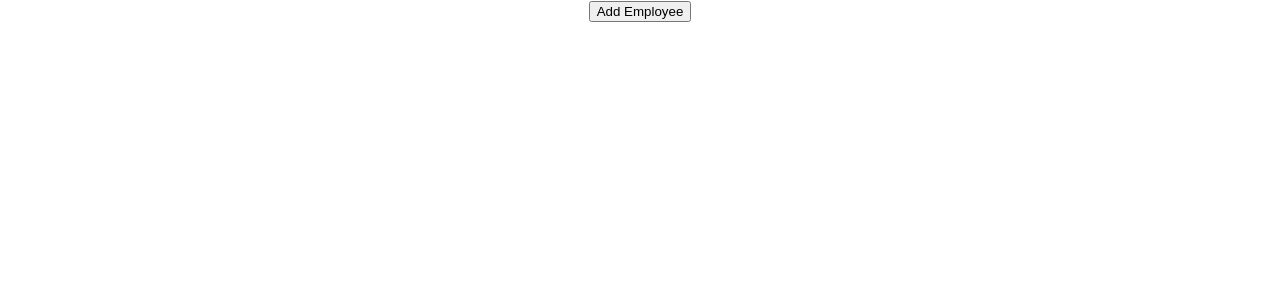
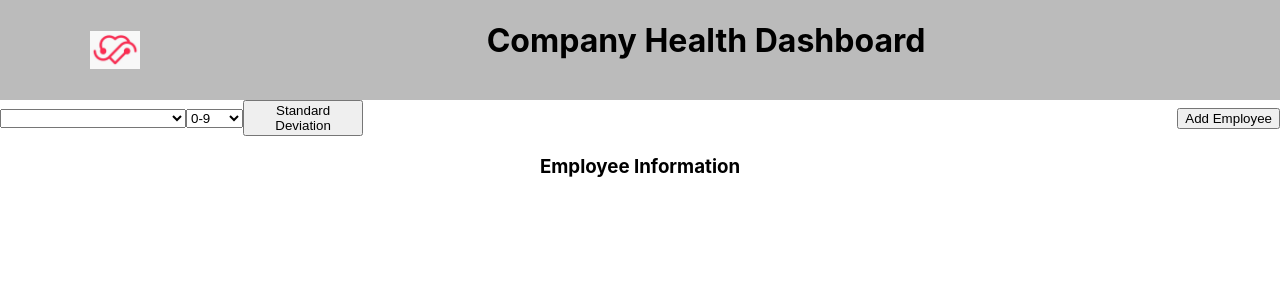
Before and after one commit to hpwonder/csc_179, a React (Create React App) app: page / in a window 1280 px wide. Shown: the top 300 px of the page. Built offline with nearby package versions, Linux system fonts and the light colour scheme.

Commit message:
added to dashboard.
-Added buttons and dropdowns to dashboard

-Added in the components folder: Biometrics and Vitals which contains lists of employee info such as age, weight etc

```diff
--- a/package.json
+++ b/package.json
@@ -9,7 +9,7 @@
     "react": "^18.1.0",
     "react-dom": "^18.1.0",
     "react-router-dom": "^6.3.0",
-    "react-scripts": "5.0.1",
+    "react-scripts": "^5.0.1",
     "web-vitals": "^2.1.4"
   },
   "scripts": {
--- a/src/App.js
+++ b/src/App.js
@@ -2,9 +2,12 @@ import './App.css';
 import Add from './Pages/Add'
 import Dash from './Pages/Dash'
 import {BrowserRouter as Router, Route, Routes} from 'react-router-dom';
+
+
 function App() {
   return (
     <div className="App">
+
       <Router>
 
 
--- a/src/Pages/Dash.js
+++ b/src/Pages/Dash.js
@@ -1,15 +1,52 @@
 import React from 'react'
 import {Link} from "react-router-dom"
+import Logo from "../Assets/logo.JPG"
+import "../Styles/Dash.css"
 
 function Dash() {
   return (
     <div className = "dash">
-       <Link to ="/Add">
+      <div className="header">
+
+        <div className="leftSide">
+          <img src={Logo} />
+        </div>
+        <div className="compName">
+          <h1>Company Health Dashboard</h1>
+       </div>
+
+      </div>
+
+
+       <div className="filter">
+        <select className="selectGender" id="selectGender">
+          <option gender="gender" placeholder='Select gender'/>
+          <option value="male">Male</option>
+          <option value="female">Female</option>
+          <option value="transgender">Transgender</option>
+          <option value="nonbc">Non-binary/Non-conforming</option>
+          <option value="na">Prefer not to answer</option>
+        </select>
+
+        <select className="selectExerciseHours" id="selectExerciseHours">
+          <option value="zeroNine">0-9</option>
+          <option value="tenTwenty">10-20</option>
+          <option value="thirtyPlus">30+</option>
+       </select>
+
        <button>
+        Standard Deviation
+       </button>
+       <div className="add">
+        <Link to ="/Add">
+          <button>
             Add Employee
-       </button>
-       </Link>
+          </button>
+        </Link>
+       </div>
+       </div>
 
+       <h3>Employee Information</h3>
     </div>
   )
 }
--- /dev/null
+++ b/src/Styles/Dash.css
@@ -0,0 +1,40 @@
+.header {
+  width: 100%;
+  height: 100px;
+  background-color: #bbbbbb;
+  display: flex;
+  flex-direction: row;
+}
+
+.header .leftSide {
+  flex: 50%;
+  height: 100%;
+  display: flex;
+  align-items: center;
+  padding-left: 90px;
+}
+
+.header .leftSide img {
+  width: 50px;
+}
+
+.header .compName {
+  width: 100%;
+  display: flex;
+}
+
+
+.filter {
+    width: 100%;
+    align-items: center;
+    display: flex;
+
+  }
+
+  .filter .add {
+    width: 77.9%;
+    align-items: center;
+    display: flex;
+    justify-content: flex-end;
+
+  }
```
Also changed, not shown: src/Helpers/Biometrics.js (added, +9 -0 lines), src/Helpers/Vitals.js (added, +9 -0 lines), src/Assets/logo.JPG (added), 1 other file (tests, documents, lock files or other folders).
